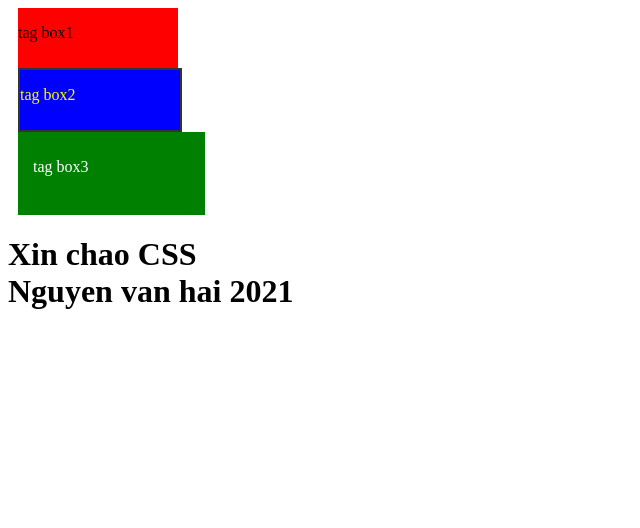
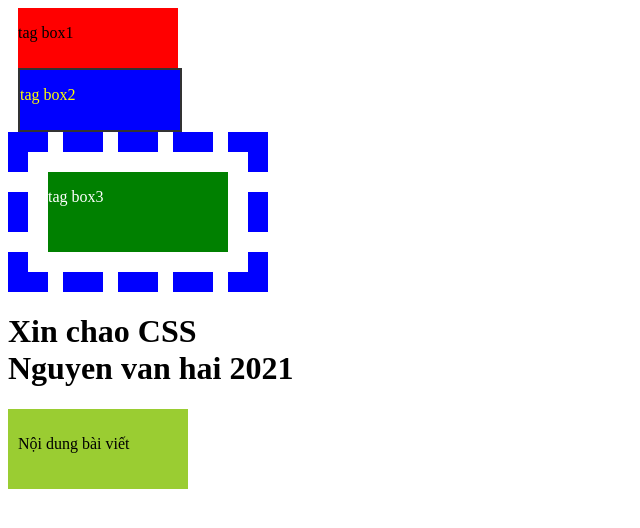
Before and after one commit to hainguyen9x4/html, a plain HTML site: page htmlF8/index5.html in a window 1280 px wide. Shown: the whole page, without its empty margins (0-640 px from the left). Drawn offline with Linux system fonts and the light colour scheme.

Commit message:
Css box-sizing

```diff
--- a/htmlF8/index5.html
+++ b/htmlF8/index5.html
@@ -8,7 +8,6 @@
 width: 160px;
 height: 60px;
 display: flex;
-flex-direction: row;
 align-items: stretch;
 }
 .box1{
@@ -22,10 +21,18 @@ align-items: stretch;
     margin-left: 10px;
 }
 .box3{
+    width: 260px;
+height: 160px;
     background-color: green;
     color: white;
-    padding: 10px 12px 13px 15px;
-    margin-left: 10px;
+    padding: 20px;
+    border: 20px dashed blue;
+    background-clip: content-box;
+    box-sizing: border-box;
+}
+.box01{
+    padding: 10px;
+    background-color: yellowgreen;
 }
         </style>
     </head>
@@ -40,5 +47,8 @@ align-items: stretch;
             <p> tag box3</p>
         </div>
         <h1 id="h1-text">Xin chao CSS <br/> Nguyen van hai 2021</h1>
+        <div class="box box01" >
+            <p>Nội dung bài viết</p>
+        </div>
     </body>
 </html>
```
